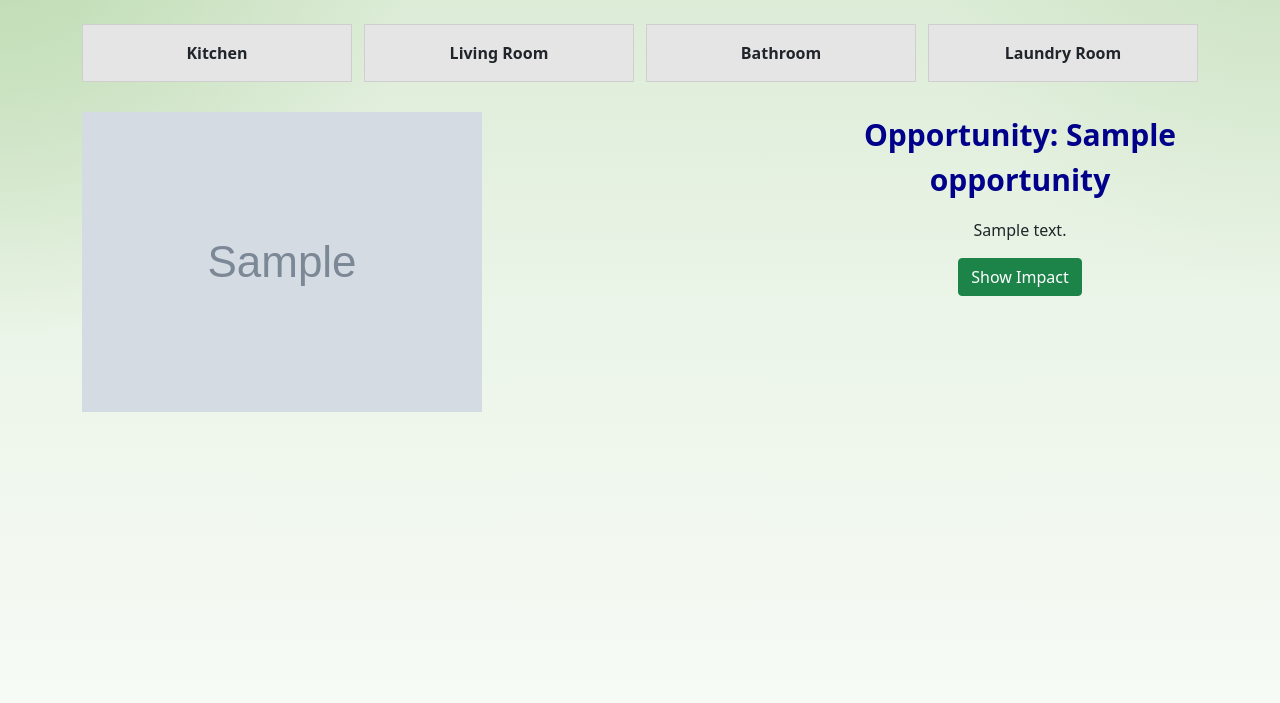
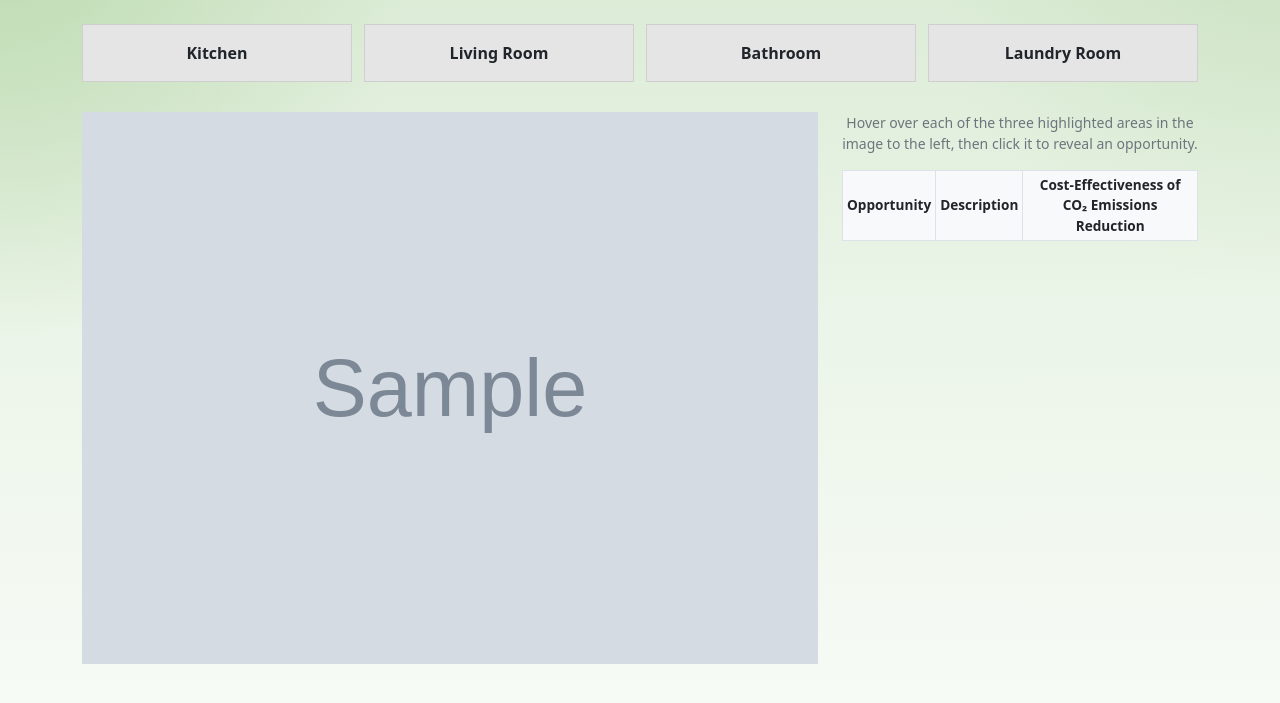
Before and after one commit to ar4996/Reduce-GHG-Emissions-At-Home, a Flask app: template templates/lesson.html in a window 1280 px wide. Shown: the part 73-776 px from the top of the page. Run offline with Flask 3, Linux system fonts and the light colour scheme; the template is opened without the code that fills it: most values are stand-ins (such as "Sample title", 1, 10 or a date in 2020); grey boxes marked "Sample" are stand-in pictures; lists and menus that the app fills with data are empty; some libraries are stand-ins or nearby versions.

Commit message:
Lesson Overhaul + Navigation Changes (Removing Quiz Stage 1)

```diff
--- a/app.py
+++ b/app.py
@@ -138,7 +138,7 @@ def lesson_welcome():
 @app.route('/learn/<int:index>')
 def lesson_page(index):
     if index < 0 or index >= len(sustainable_living_opportunities):
-                return redirect(url_for('lesson_welcome'))
+        return redirect(url_for('lesson_welcome'))
 
     user_data = load_user_data()
     user_data["learning"].append({
@@ -147,15 +147,19 @@ def lesson_page(index):
     })
     save_user_data(user_data)
 
-    current_room = sustainable_living_opportunities[index]
+    room_data = sustainable_living_opportunities[index].copy()
+
+    room_data["room_image_url"] = url_for(
+        "static",
+        filename=room_data["room_image"]
+    )
     next_index = index + 1 if index + 1 < len(sustainable_living_opportunities) else None
 
     return render_template(
-            "lesson.html",
-            room_data=current_room,
-            current_index=index,
-            next_index=next_index,
-            # prev_index=prev_index
+        "lesson.html",
+        room_data=room_data,
+        current_index=index,
+        next_index=next_index,
     )
 
 
--- a/static/css/lessons.css
+++ b/static/css/lessons.css
@@ -156,3 +156,71 @@
     border-color: #691F3D;
     color: #ffffff;
 }
+
+.room-image-wrapper {
+    position: relative;
+    display: inline-block;
+    width: 100%;
+}
+
+.room-image {
+    display: block;
+    width: 100%;
+    height: auto;
+}
+
+.hotspot {
+    position: absolute;
+    background-color: rgba(255, 255, 0, 0);
+    border: 3px solid rgba(255, 215, 0, 0);
+    cursor: pointer;
+    transition: background-color 0.2s ease, border-color 0.2s ease;
+    border-radius: 8px;
+}
+
+.hotspot:hover {
+    background-color: rgba(255, 255, 0, 0.35);
+    border-color: rgba(255, 215, 0, 0.9);
+}
+
+.hotspot.selected {
+    background-color: rgba(255, 255, 0, 0.35);
+    border-color: rgba(255, 215, 0, 0.9);
+}
+
+/* Opportunity table */
+
+.opportunity-table {
+    font-size: 0.85rem;
+    background-color: #ffffff;
+}
+
+.opportunity-table th,
+.opportunity-table td {
+    vertical-align: middle;
+}
+
+.opportunity-table th {
+    background-color: #f8f9fa;
+}
+
+/* Next room / quiz button */
+
+#next-room-btn {
+    width: 100%;
+}
+
+.cost-high {
+    color: green;
+    font-weight: bold;
+}
+
+.cost-medium {
+    color: goldenrod;
+    font-weight: bold;
+}
+
+.cost-low {
+    color: red;
+    font-weight: bold;
+}
--- a/static/js/lesson.js
+++ b/static/js/lesson.js
@@ -1,35 +1,75 @@
-$(document).ready(function() {
+$(document).ready(function () {
+    const opportunities = JSON.parse($("#room-opportunities-data").text());
 
-  let clickedOnce = false;
+    // Apply hotspot positions from data attributes.
+    // This avoids putting Jinja variables directly inside an inline style attribute.
+    $(".hotspot").each(function () {
+        $(this).css({
+            left: $(this).data("left"),
+            top: $(this).data("top"),
+            width: $(this).data("width"),
+            height: $(this).data("height")
+        });
+    });
 
-  $("#impact-btn").click(function() {
+    const clickedItems = new Set();
+    const totalHotspots = $(".hotspot").length;
 
+    $(".hotspot").on("click", function () {
+        const itemKey = $(this).data("item");
 
-    if (!clickedOnce) {
+        const itemData = opportunities.find(function (item) {
+            return item.item_key === itemKey;
+        });
 
-        const impactDiv = $(".impact-opportunity");
-
-        impactDiv.prepend("<p>" + impact_text + "</p>" + "<p> Emissions Impact Cost Effectiveness: " + cost_effectiveness + "</p>");
-
-        if (next_index === null) {
-            $(this).text("Congrats on finishing. Test yourself!");
-        } else {
-        $(this).text("Go to the " + next_room);
+        if (!itemData) {
+            console.warn("No opportunity data found for:", itemKey);
+            return;
         }
 
-        $(this)
-            .removeClass("btn-primary")
-            .addClass("btn-success");
+        clickedItems.add(itemKey);
+        $(this).addClass("selected");
 
-        clickedOnce = true;
-    } else {
-        if (next_index === null) {
-          window.location.href = "/quiz/binary";
+        const existingRow = $(`#opportunity-table-body tr[data-item="${itemKey}"]`);
+
+        if (existingRow.length === 0) {
+            const costClass = getCostEffectivenessClass(itemData.impact_cost_effectiveness);
+
+            const newRow = `
+                <tr data-item="${itemKey}">
+                    <td>${itemData.opportunity}</td>
+                    <td>${itemData.description}</td>
+                    <td class="${costClass}">${itemData.impact_cost_effectiveness}</td>
+                </tr>
+            `;
+
+            $("#opportunity-table-body").append(newRow);
+        }
+
+        if (clickedItems.size === totalHotspots) {
+            $("#next-room-container").removeClass("d-none");
+        }
+    });
+
+    $("#next-room-btn").on("click", function () {
+        const nextIndex = $(this).data("next-index");
+
+        if (nextIndex === null || nextIndex === undefined || nextIndex === "None") {
+            window.location.href = "/quiz/binary";
         } else {
-          window.location.href = "/learn/" + next_index;
+            window.location.href = "/learn/" + nextIndex;
         }
+    });
+
+    function getCostEffectivenessClass(value) {
+      if (value === "High") {
+          return "cost-high";
+      } else if (value === "Medium") {
+          return "cost-medium";
+      } else if (value === "Low") {
+          return "cost-low";
+      } else {
+          return "";
+      }
     }
-
-  });
-
 });
--- a/templates/lesson.html
+++ b/templates/lesson.html
@@ -3,7 +3,8 @@
 {% block body_class %}learn-page{% endblock %}
 
 {% block content %}
-  <div class="container mt-4">
+
+<div class="container mt-4">
 
     <div class="lesson-progress">
         <div class="lesson-step {% if current_index == 0 %}active{% endif %}">Kitchen</div>
@@ -11,62 +12,85 @@
         <div class="lesson-step {% if current_index == 2 %}active{% endif %}">Bathroom</div>
         <div class="lesson-step {% if current_index == 3 %}active{% endif %}">Laundry Room</div>
     </div>
+
     <div class="row">
+
         <div class="col-md-8">
-            <img src="{{room_data.room_image}}" class="img-fluid">
-        </div>
-        <div class="col-md-4 centertext">
-            <p class="lesson-opportunity">Opportunity: {{room_data.opportunity}}</p>
-            <p>{{room_data.description}}</p>
-            <div class="impact-opportunity mb-3">
-                <button id="impact-btn" class="btn btn-primary">Show Impact</button>
+            <div class="room-image-wrapper">
+
+                <img
+                    src="{{ room_data.room_image_url }}"
+                    class="img-fluid room-image"
+                    alt="{{ room_data.room }}"
+                >
+
+                {% for item in room_data.opportunities %}
+                    <div
+                        class="hotspot"
+                        data-item="{{ item.item_key }}"
+                        data-left="{{ item.hotspot.left }}"
+                        data-top="{{ item.hotspot.top }}"
+                        data-width="{{ item.hotspot.width }}"
+                        data-height="{{ item.hotspot.height }}"
+                        title="{{ item.label }}">
+                    </div>
+                {% endfor %}
+
             </div>
         </div>
+
+        <div class="col-md-4 centertext">
+
+            <p class="small text-muted">
+                Hover over each of the three highlighted areas in the image to the left, then click it to reveal an opportunity.
+            </p>
+
+            <table class="table table-bordered table-sm opportunity-table">
+                <thead>
+                    <tr>
+                        <th>Opportunity</th>
+                        <th>Description</th>
+                        <th>Cost-Effectiveness of CO₂ Emissions Reduction</th>
+                    </tr>
+                </thead>
+
+                <tbody id="opportunity-table-body">
+                    <!-- JavaScript adds rows here -->
+                </tbody>
+            </table>
+
+            <div id="next-room-container" class="mt-3 d-none">
+                {% if next_index is not none %}
+                    <button
+                        id="next-room-btn"
+                        class="btn btn-success"
+                        data-next-index="{{ next_index }}"
+                    >
+                        Go to the {{ room_data.next_room }}
+                    </button>
+                {% else %}
+                    <button
+                        id="next-room-btn"
+                        class="btn btn-success"
+                        data-next-index="None"
+                    >
+                        Congrats on finishing. Test yourself!
+                    </button>
+                {% endif %}
+            </div>
+
+        </div>
+
+    </div>
+
 </div>
+
+<script type="application/json" id="room-opportunities-data">
+    {{ room_data.opportunities | tojson }}
+</script>
 
 {% endblock %}
 
 {% block scripts %}
-
-<script id="impact-data" type="application/json">
-  {{ room_data.impact | tojson }}
-</script>
-
-<script>
-  var impact_text = JSON.parse(
-    document.getElementById("impact-data").textContent
-  );
-</script>
-
-<script id="next-room" type="application/json">
-  {{ room_data.next_room | tojson }}
-</script>
-
-<script>
-  var next_room = JSON.parse(
-    document.getElementById("next-room").textContent
-  );
-</script>
-
-<script id="next-index" type="application/json">
-  {{ next_index | tojson }}
-</script>
-
-<script>
-  var next_index = JSON.parse(
-    document.getElementById("next-index").textContent
-  );
-</script>
-
-<script id="cost-effectiveness" type="application/json">
-  {{ room_data.impact_cost_effectiveness | tojson }}
-</script>
-
-<script>
-  var cost_effectiveness = JSON.parse(
-    document.getElementById("cost-effectiveness").textContent
-  );
-</script>
-
 <script src="{{ url_for('static', filename='js/lesson.js') }}"></script>
 {% endblock %}
```
Also changed, not shown: data/lessons.json (+172 -24 lines), static/images/bathroom.png (added), static/images/kitchen.png (added), static/images/laundryroom.png (added), static/images/livingroom.png (added).
